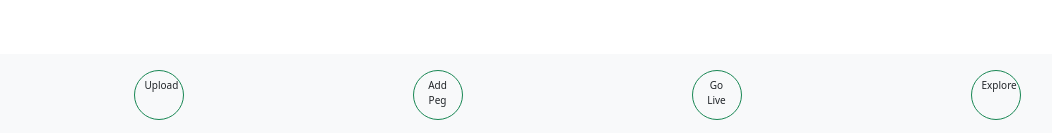
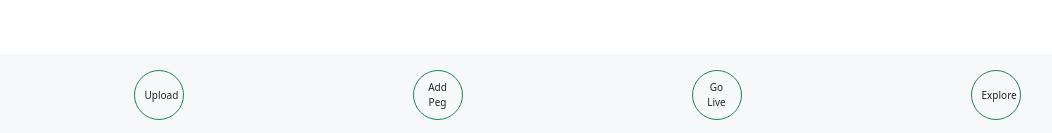
Before and after one commit to AliBakerCodes/StreetCanvas, a React (Create React App) app in the folder client/: page / in a window 1280 px wide. Shown: the part 664-797 px from the top of the page, without its empty margins (51-1103 px from the left). Built offline with nearby package versions, Linux system fonts and the light colour scheme.

Commit message:
links functioning

```diff
--- a/client/src/App.js
+++ b/client/src/App.js
@@ -45,9 +45,9 @@ const client = new ApolloClient({
 function App() {
   return (
     <ApolloProvider client={client}>
-      <Header />
+
       <Router>
-
+        <Header />
         {/* <div className="flex-column justify-center align-center min-100-vh bg-primary"> */}
 
         <Routes>
@@ -82,8 +82,9 @@ function App() {
             />
           </Routes>
         {/* </div> */}
+        <Footer />
       </Router>
-      <Footer />
+
     </ApolloProvider>
   );
 }
--- a/client/src/components/Footer.js
+++ b/client/src/components/Footer.js
@@ -4,8 +4,10 @@ import Navbar from "react-bootstrap/Navbar";
 import Container from 'react-bootstrap/Container';
 import Row from 'react-bootstrap/Row';
 import Col from 'react-bootstrap/Col';
+import { useNavigate } from 'react-router-dom';
 
 function Footer({ currentPage, handlePageChange }) {
+  let navigate = useNavigate();
   return (
     <Navbar fixed="bottom" className="footer mt-auto py-3 bg-light">
       <Container fluid='sm'>
@@ -14,8 +16,7 @@ function Footer({ currentPage, handlePageChange }) {
                 <Button
                 type="button p-2"
                 variant="outline-success"
-                  href="/upload"
-                  onClick={() => handlePageChange("Upload")}
+                  onClick={() => navigate("/upload")}
                   className={`btn btn-outline-success btn-circle btn-md ${
                     currentPage === "Upload" ? "nav-link active" : "nav-link"
                   }`}
@@ -28,8 +29,7 @@ function Footer({ currentPage, handlePageChange }) {
               <Button
               type="button p-2"
               variant="outline-success"
-                href="/addPeg"
-                onClick={() => handlePageChange("AddPeg")}
+                onClick={() => navigate("/addPeg")}
                 className={`btn btn-outline-success btn-circle btn-md ${
                   currentPage === "AddPeg" ? "nav-link active" : "nav-link"
                 }`}
@@ -42,8 +42,7 @@ function Footer({ currentPage, handlePageChange }) {
               <Button
               type="button p-2"
               variant="outline-success"
-                href="/goLive"
-                onClick={() => handlePageChange("GoLive")}
+                onClick={() => navigate("/goLive")}
                 className={`btn btn-outline-success btn-circle btn-md ${
                   currentPage === "GoLive" ? "nav-link active" : "nav-link"
                 }`}
@@ -56,8 +55,7 @@ function Footer({ currentPage, handlePageChange }) {
                 <Button
                 type="button p-2"
                 variant="outline-success"
-                  href="/explore"
-                  onClick={() => handlePageChange("Explore")}
+                  onClick={() => navigate("/explore")}
                   className={`btn btn-outline-success btn-circle btn-md ${
                     currentPage === "Explore" ? "nav-link active" : "nav-link"
                   }`}
--- a/client/src/components/Header.js
+++ b/client/src/components/Header.js
@@ -4,6 +4,7 @@ import Navbar from 'react-bootstrap/Navbar';
 import Container from 'react-bootstrap/Container';
 import Nav from 'react-bootstrap/Nav';
 import NavDropdown from 'react-bootstrap/NavDropdown';
+import { Link} from 'react-router-dom'
 
 // function Header(){
 //     return(
@@ -35,21 +36,21 @@ function Header(){
     return(
 <Navbar bg="light" expand="lg">
       <Container>
-        <Navbar.Brand href="/">Street Canvas</Navbar.Brand>
+        <Navbar.Brand as={Link} to="/">Street Canvas</Navbar.Brand>
         <Navbar.Toggle aria-controls="basic-navbar-nav" />
         <Navbar.Collapse id="basic-navbar-nav">
           <Nav className="me-auto">
-            <Nav.Link href="/">Home</Nav.Link>
-            <Nav.Link href="/login">Login</Nav.Link>
-            <Nav.Link href="/library">Library</Nav.Link>
+            <Nav.Link as={Link} to="/">Home</Nav.Link>
+            <Nav.Link as={Link} to="/login">Login</Nav.Link>
+            <Nav.Link as={Link} to="/library">Library</Nav.Link>
             <NavDropdown title="Settings" id="basic-nav-dropdown">
-              <NavDropdown.Item href="action/3.1">Action</NavDropdown.Item>
-              <NavDropdown.Item href="action/3.2">
+              <NavDropdown.Item as={Link} to="action/3.1">Action</NavDropdown.Item>
+              <NavDropdown.Item as={Link} to="action/3.2">
                 Another action
               </NavDropdown.Item>
-              <NavDropdown.Item href="action/3.3">Something</NavDropdown.Item>
+              <NavDropdown.Item as={Link} to="action/3.3">Something</NavDropdown.Item>
               <NavDropdown.Divider />
-              <NavDropdown.Item href="action/3.4">
+              <NavDropdown.Item as={Link} to="action/3.4">
                 Separated link
               </NavDropdown.Item>
             </NavDropdown>
```
